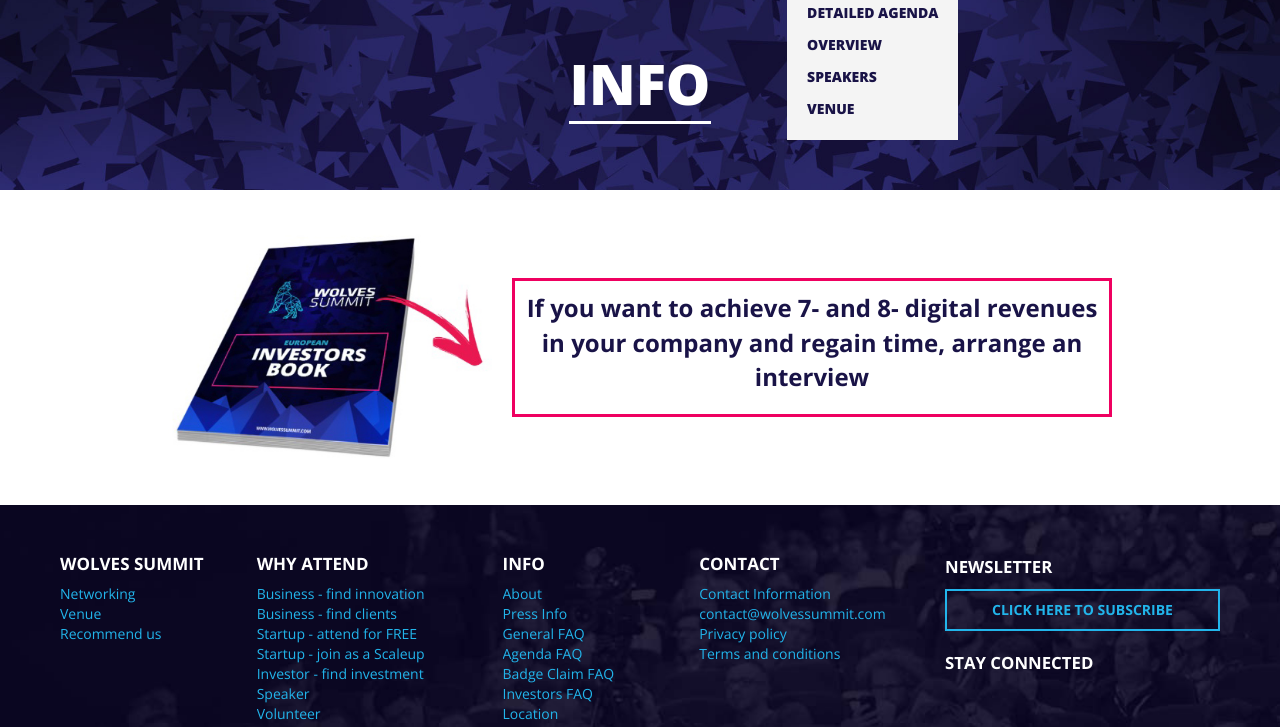
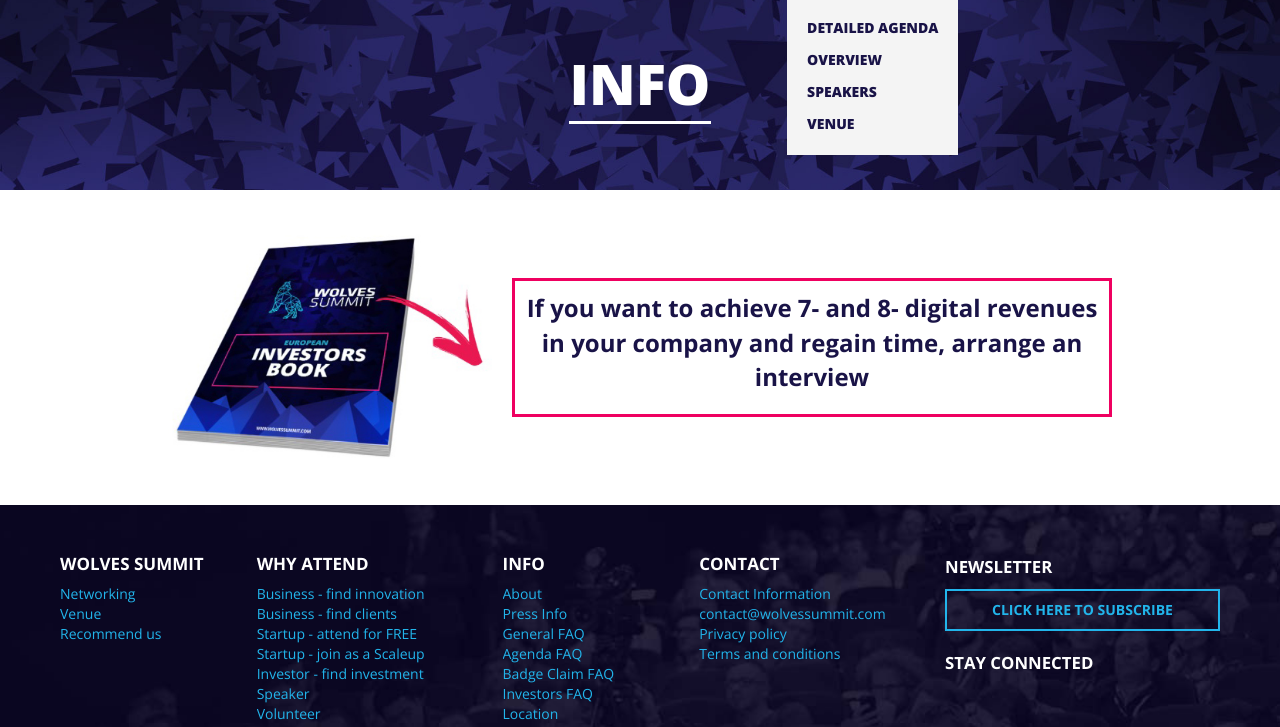
Before and after one commit to marypieroszkiewicz/Wolves__Gate, a plain HTML site: page index.html in a window 1280 px wide. Both pictures are taken after a click on the item "AGENDA". Shown: the part 73-800 px from the top of the page. Drawn offline with nearby package versions, Linux system fonts and the light colour scheme; a script that the page names is missing.

Commit message:
Project Wolves Gate Files

```diff
--- a/css/style.css
+++ b/css/style.css
@@ -276,6 +276,11 @@ button, .btn-toggle {
 .show--submenu {
   display: block;
   background-color: #f4f4f4;
+  padding: .3125rem 0 .9375rem;
+}
+
+.nav__item--submenu > a {
+  padding: .375rem 1.25rem;
 }
 
 .nav__list__desktop {
@@ -448,10 +453,14 @@ and (orientation: landscape)  {
     margin-bottom: .125rem;
   }
 
+  .show--submenu {
+    padding: 0;
+  }
+
   .nav--submenu--desktop .nav__list--submenu--desktop--second {
     position: absolute;
     z-index: 100;
-    padding-bottom: .9375rem;
+    padding: .9375rem 0;
   }
 
   .nav--submenu--desktop > .nav__list--submenu--desktop--second > li > a {
```
